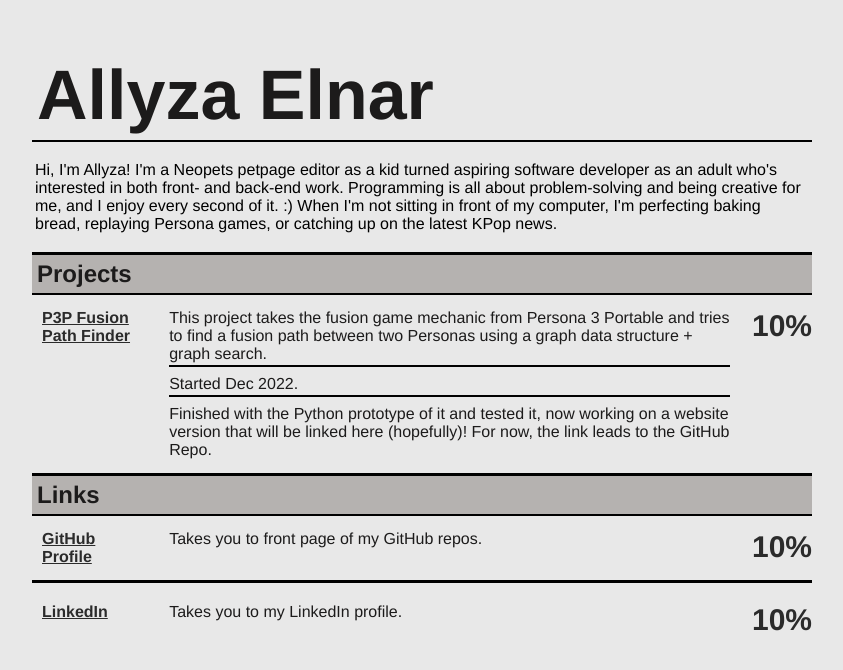
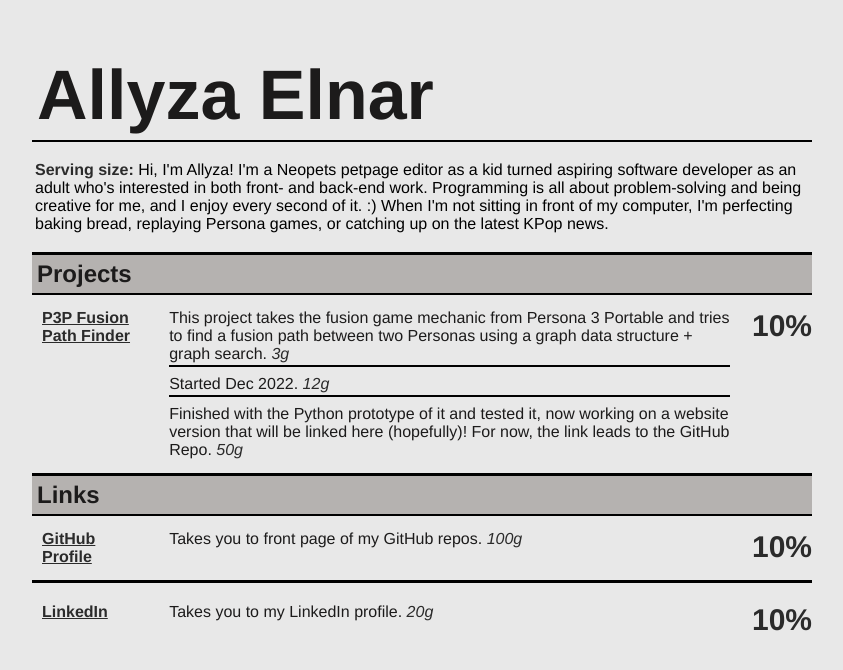
Before and after one commit to aelnar/aelnar.github.io, a plain HTML site: page index.html in a window 1280 px wide. Shown: the whole page, without its empty margins (218-1061 px from the left). Drawn offline with Linux system fonts and the light colour scheme.

Commit message:
some final stuff

```diff
--- a/index.html
+++ b/index.html
@@ -119,7 +119,7 @@ i {
 
 <h1 class="border">Allyza Elnar</h1>
 
-<p>Hi, I'm Allyza! I'm a Neopets petpage editor as a kid turned aspiring software developer as an adult
+<p><b>Serving size: </b> Hi, I'm Allyza! I'm a Neopets petpage editor as a kid turned aspiring software developer as an adult
   who's interested in both front- and back-end work. Programming is all about problem-solving and
   being creative for me, and I enjoy every second of it. :) When I'm not sitting in front of my computer,
   I'm perfecting baking bread, replaying Persona games, or catching up on the latest KPop news.</p>
@@ -132,10 +132,10 @@ i {
 
   <div class="flex-child-middle">
     This project takes the fusion game mechanic from Persona 3 Portable and tries to find a fusion path between
-    two Personas using a graph data structure + graph search.
-    <p class="divider-inside"></p> Started Dec 2022. <p class="divider-inside"></p> Finished with the Python prototype
+    two Personas using a graph data structure + graph search. <i>3g</i>
+    <p class="divider-inside"></p> Started Dec 2022. <i>12g</i><p class="divider-inside"></p> Finished with the Python prototype
     of it and tested it, now working on a website version that will be linked here (hopefully)! For now, the link leads
-    to the GitHub Repo.
+    to the GitHub Repo. <i>50g</i>
   </div>
 
   <div class="flex-child-right">
@@ -150,7 +150,7 @@ i {
   </div>
 
   <div class="flex-child-middle">
-    Takes you to front page of my GitHub repos.
+    Takes you to front page of my GitHub repos. <i>100g</i>
   </div>
 
   <div class="flex-child-right">
@@ -166,7 +166,7 @@ i {
   </div>
 
   <div class="flex-child-middle">
-    Takes you to my LinkedIn profile.
+    Takes you to my LinkedIn profile. <i>20g</i>
   </div>
 
   <div class="flex-child-right">
```
Also changed, not shown: 1 other file.
